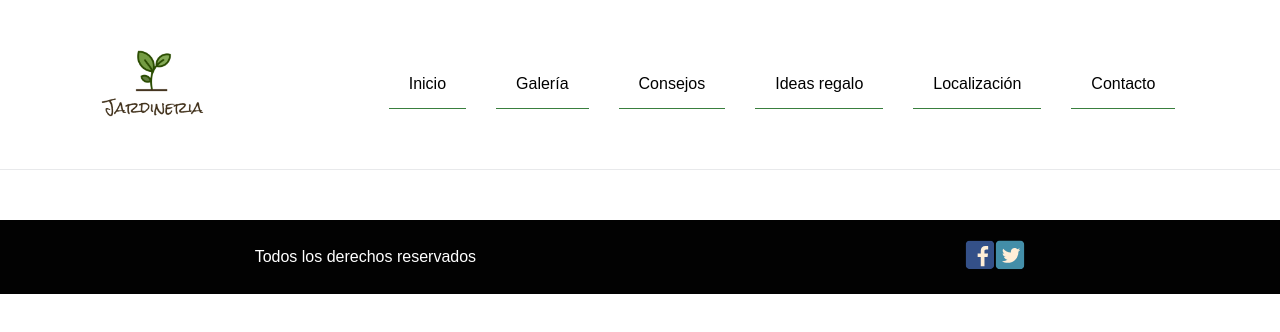
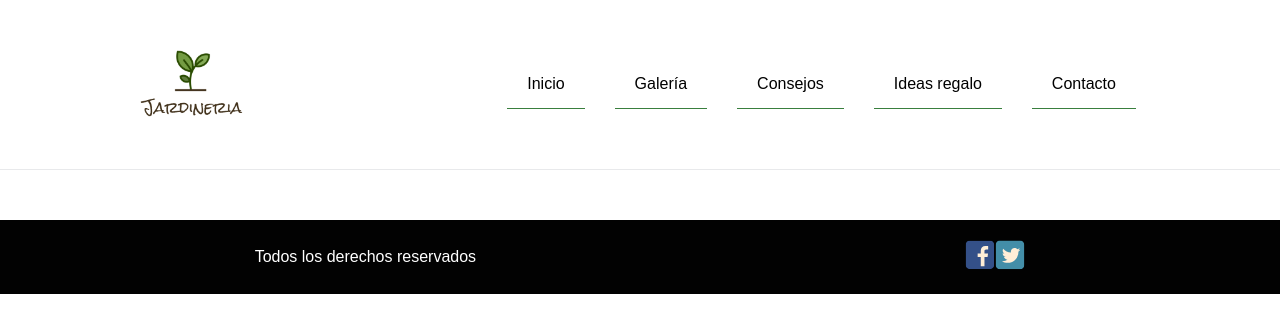
Before and after one commit to RocioPinzon/proyecto_jardineria, a plain HTML site: page index.html in a window 1280 px wide. Drawn offline with Linux system fonts and the light colour scheme.

Commit message:
Version 1.0.1 Proyecto Jardineria. Actualizacion del header comun.

```diff
--- a/index.html
+++ b/index.html
@@ -25,7 +25,6 @@
                 <li><a href="#">Galería</a></li>
                 <li><a href="#">Consejos</a></li>
                 <li><a href="#">Ideas regalo</a></li>
-                <li><a href="#">Localización</a></li>
                 <li><a href="#">Contacto</a></li>
                 </ul>
         </nav>
```
